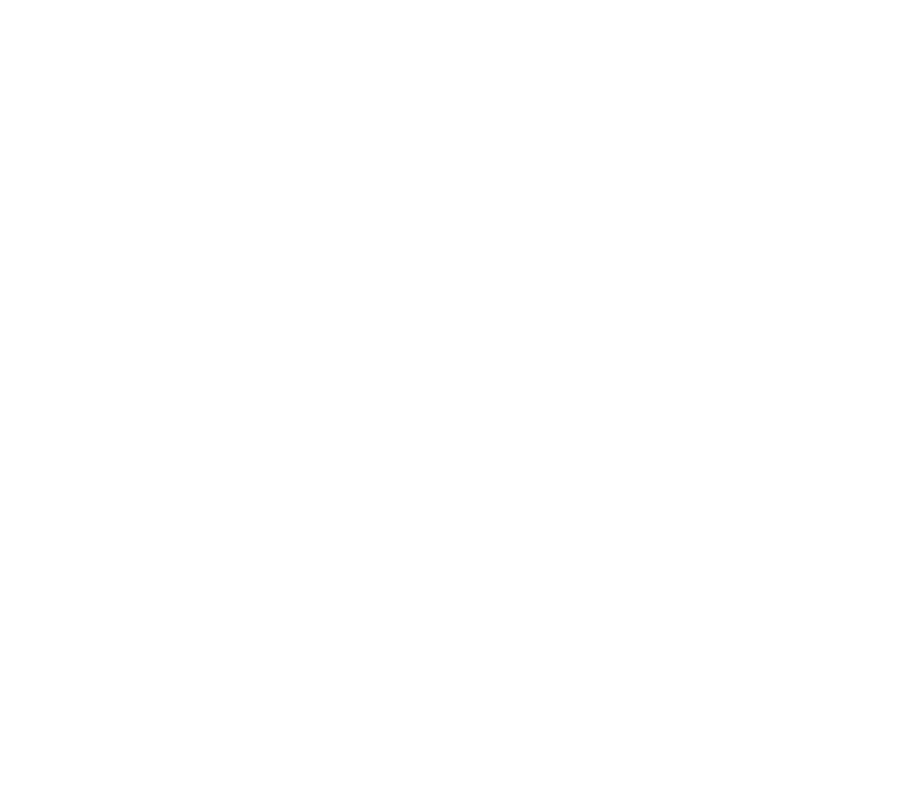
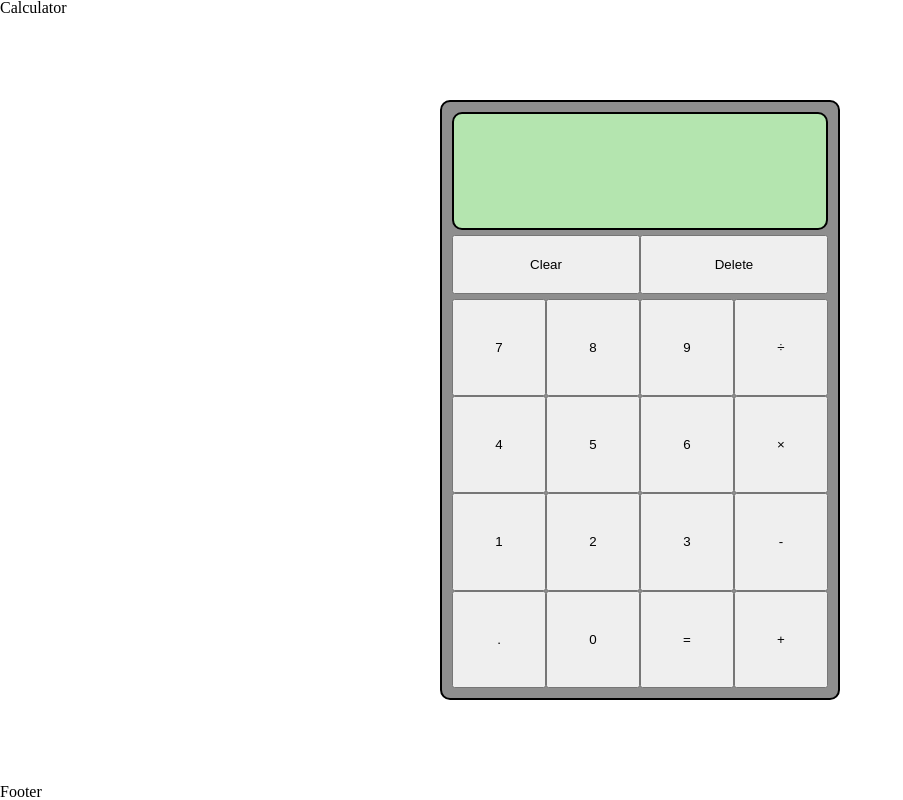
Before and after one commit to tektista/calculator, a plain HTML site: page index.html in a window 1280 px wide. Shown: the whole page, without its empty margins (0-903 px from the left). Drawn offline with Linux system fonts and the light colour scheme.

Commit message:
complete calculator style

```diff
--- a/index.html
+++ b/index.html
@@ -10,5 +10,41 @@
     <link rel="stylesheet" href="style.css" />
     <script src="script.js" defer></script>
   </head>
-  <body></body>
+  <body>
+    <header>Calculator</header>
+
+    <main>
+      <section>
+        <div class="calculator">
+          <div class="screen"></div>
+
+          <div class="clear-delete-section">
+            <button class="clear">Clear</button>
+            <button class="delete">Delete</button>
+          </div>
+
+          <div class="buttons-container">
+            <button class="7">7</button>
+            <button class="8">8</button>
+            <button class="9">9</button>
+            <button class="divide">÷</button>
+            <button class="4">4</button>
+            <button class="5">5</button>
+            <button class="6">6</button>
+            <button class="multiply">×</button>
+            <button class="1">1</button>
+            <button class="2">2</button>
+            <button class="3">3</button>
+            <button class="subtract">-</button>
+            <button class="dot">.</button>
+            <button class="0">0</button>
+            <button class="equals">=</button>
+            <button class="add">+</button>
+          </div>
+        </div>
+      </section>
+    </main>
+
+    <footer>Footer</footer>
+  </body>
 </html>
--- /dev/null
+++ b/meyer-reset.css
@@ -0,0 +1,48 @@
+/* http://meyerweb.com/eric/tools/css/reset/
+   v2.0 | 20110126
+   License: none (public domain)
+*/
+
+html, body, div, span, applet, object, iframe,
+h1, h2, h3, h4, h5, h6, p, blockquote, pre,
+a, abbr, acronym, address, big, cite, code,
+del, dfn, em, img, ins, kbd, q, s, samp,
+small, strike, strong, sub, sup, tt, var,
+b, u, i, center,
+dl, dt, dd, ol, ul, li,
+fieldset, form, label, legend,
+table, caption, tbody, tfoot, thead, tr, th, td,
+article, aside, canvas, details, embed,
+figure, figcaption, footer, header, hgroup,
+menu, nav, output, ruby, section, summary,
+time, mark, audio, video {
+	margin: 0;
+	padding: 0;
+	border: 0;
+	font-size: 100%;
+	font: inherit;
+	vertical-align: baseline;
+}
+/* HTML5 display-role reset for older browsers */
+article, aside, details, figcaption, figure,
+footer, header, hgroup, menu, nav, section {
+	display: block;
+}
+body {
+	line-height: 1;
+}
+ol, ul {
+	list-style: none;
+}
+blockquote, q {
+	quotes: none;
+}
+blockquote:before, blockquote:after,
+q:before, q:after {
+	content: '';
+	content: none;
+}
+table {
+	border-collapse: collapse;
+	border-spacing: 0;
+}
--- a/script.js
+++ b/script.js
@@ -13,3 +13,9 @@ function multiply(x, y) {
 function divide(x, y) {
   return x / y;
 }
+
+function operate(x, y, operator) {
+  return operator(x, y);
+}
+
+operate(2, 2, add);
--- a/style.css
+++ b/style.css
@@ -0,0 +1,75 @@
+@import "meyer-reset.css";
+
+* {
+  box-sizing: border-box;
+}
+
+/* header, footer, main {
+    border: 2px solid red;
+} */
+
+/* border all divs */
+body * {
+  /* border: 2px solid red;
+  padding: 2px; */
+}
+
+/* STRUCTURE */
+body {
+  display: flex;
+  flex-direction: column;
+  min-height: 100vh;
+}
+
+main {
+  flex-grow: 1;
+
+  display: flex;
+  justify-content: center;
+  align-items: center;
+}
+
+/* CALCULATOR */
+.calculator {
+  width: 400px;
+  height: 600px;
+
+  display: flex;
+  flex-direction: column;
+  gap: 5px;
+
+  background-color: #8e8e8e;
+  padding: 10px;
+  border: solid 2px black;
+  border-radius: 10px;
+}
+
+/* SCREEN */
+.screen {
+  height: 30%;
+  background-color: #b4e5af;
+  border: solid 2px black;
+  border-radius: 10px;
+}
+
+/* CLEAR DELETE*/
+.clear-delete-section {
+  display: flex;
+  height: 15%;
+}
+
+.clear,
+.delete {
+  flex: 1;
+}
+
+/* BUTTONS */
+.buttons-container {
+  display: flex;
+  flex-wrap: wrap;
+  height: 100%;
+}
+
+.buttons-container > * {
+  flex: 1 1 80px;
+}
```
